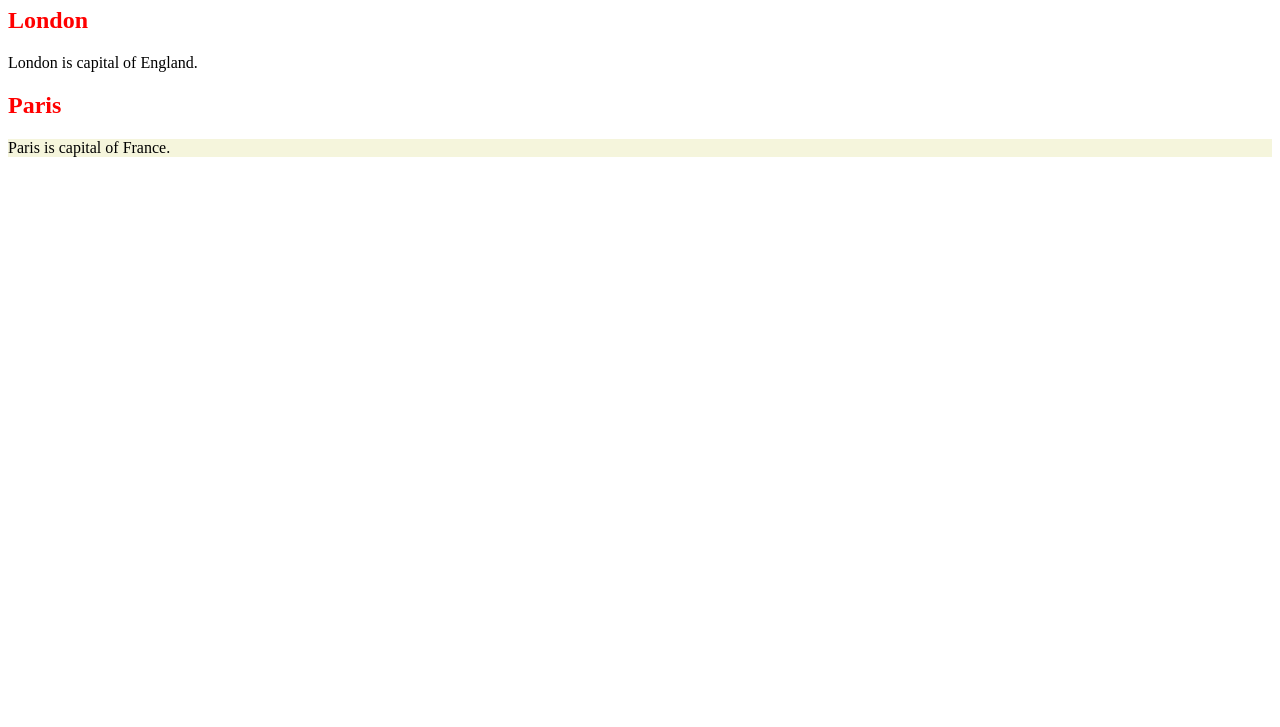
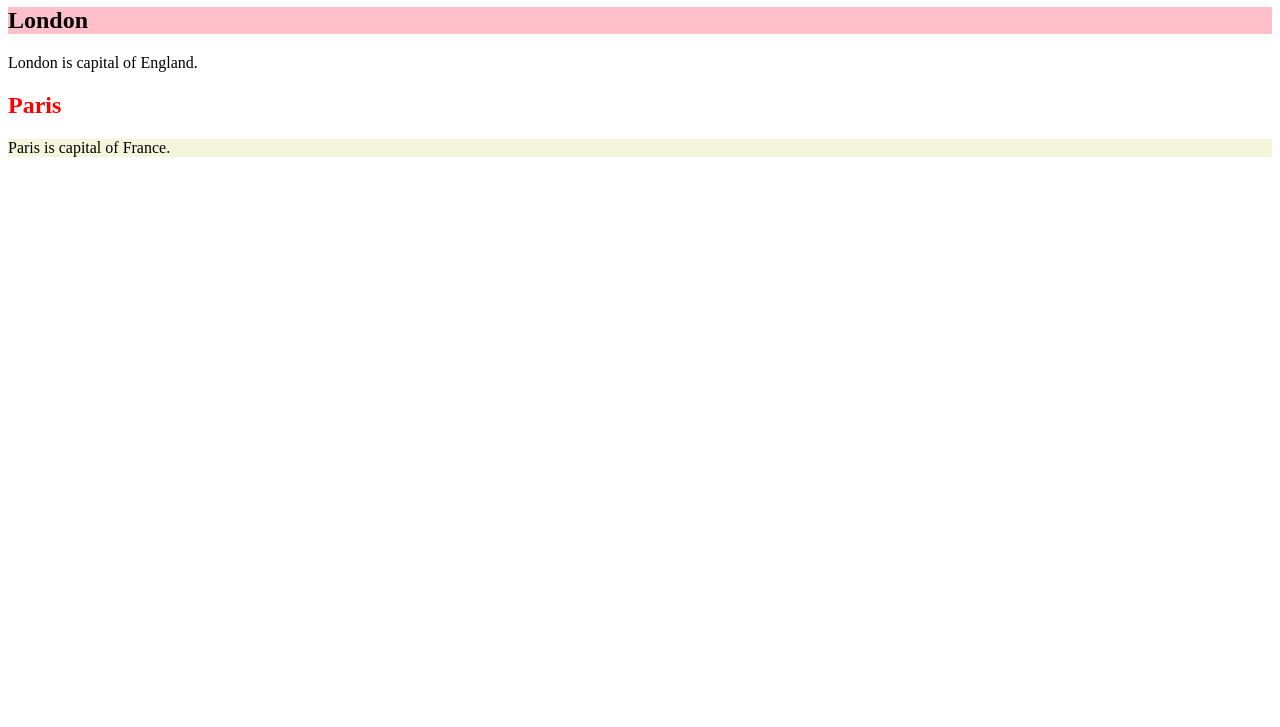
Before and after one commit to Karoboro/ACIT1620-Week5, a plain HTML site: page index.html in a window 1280 px wide. Shown: the part 73-800 px from the top of the page. Drawn offline with Linux system fonts and the light colour scheme.

Commit message:
added bg color to first h2

```diff
--- a/index.html
+++ b/index.html
@@ -7,9 +7,9 @@
     </head>
     <body>
         <h1 class="heading">Capitals</h1>
-        <h2 class="heading">London</h2>
+        <h2 id="firsth2">London</h2>
         <p>London is capital of England.</p>
         <h2 class="heading">Paris</h2>
-        <p class="para">Paris is capital of France.</p>
+        <p class="capitalpara">Paris is capital of France.</p>
     </body>
 </html>
--- a/stylesheets/stylesheet.css
+++ b/stylesheets/stylesheet.css
@@ -2,6 +2,11 @@
     color: red;
 }
 
-p.para{
+#firsth2{
+    background-color: pink;
+
+}
+
+.capitalpara{
     background-color: beige;
 }
```
